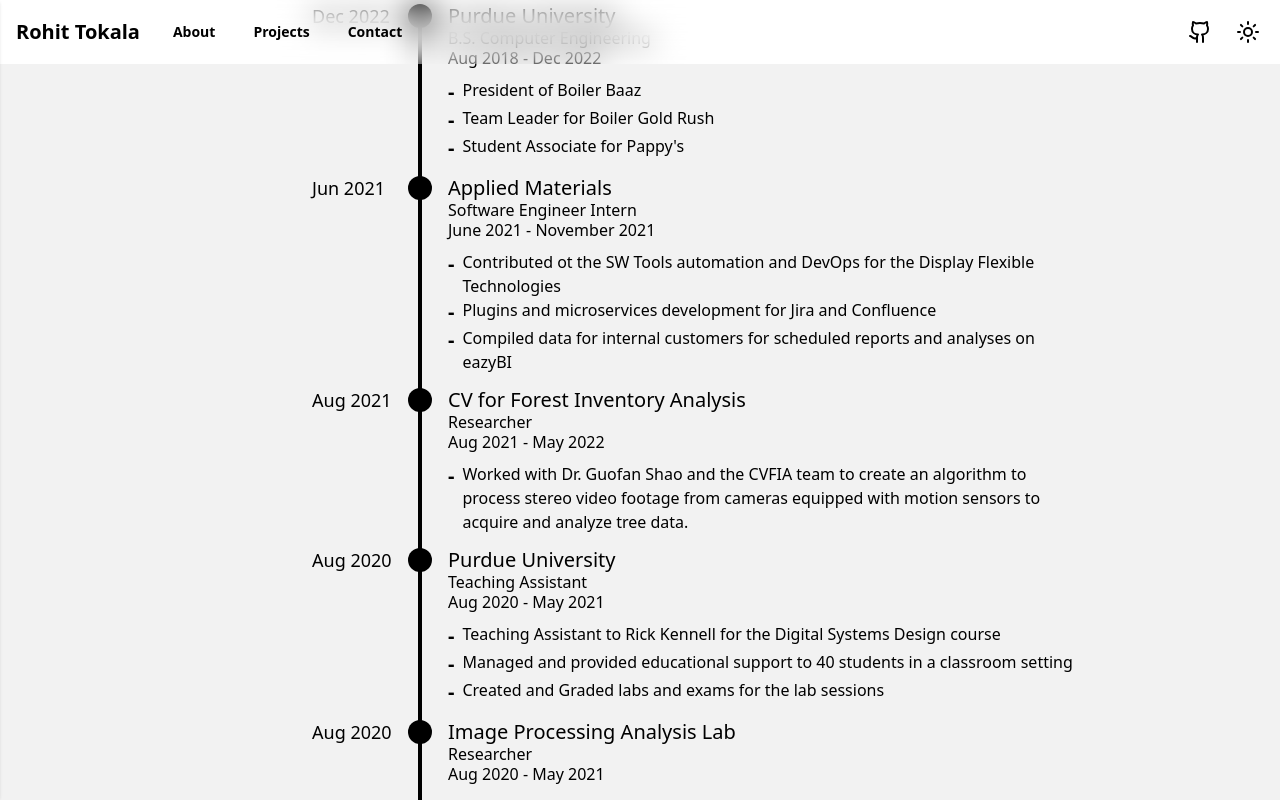
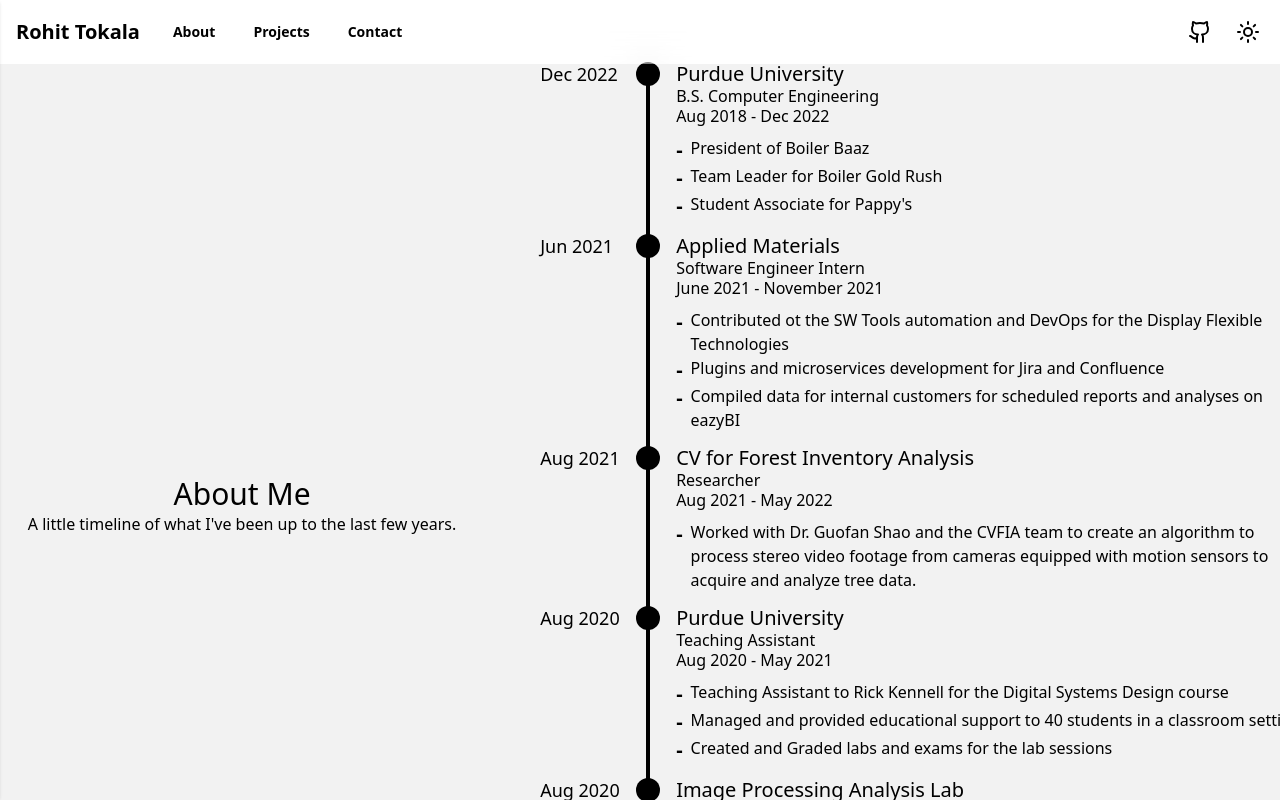
Before and after one commit to rtokala14/personal-portfolio, a Next.js app: page /about in a window 1280 px wide. Built offline with nearby package versions, Linux system fonts and the light colour scheme.

Commit message:
Add temporary about blurb

```diff
--- a/src/app/about/page.tsx
+++ b/src/app/about/page.tsx
@@ -17,7 +17,13 @@
 
 function AboutPage() {
   return (
-    <div className=" min-h-screen bg-base-200 w-full flex flex-col items-center justify-start md:justify-center pb-16 ">
+    <div className=" bg-base-200 w-full flex flex-col lg:flex-row items-center justify-start lg:justify-evenly pb-16 ">
+      <div className=" flex flex-col items-center mb-6 mt-8 lg:mb-0 justify-center">
+        <h2 className=" text-3xl font-medium">About Me</h2>
+        <p className=" text-center">
+          {"A little timeline of what I've been up to the last few years."}
+        </p>
+      </div>
       <div className=" flex flex-col max-w-3xl pl-1 pr-3 md:px-14">
         <TimeSet
           timeStr="Dec 2022"
```
